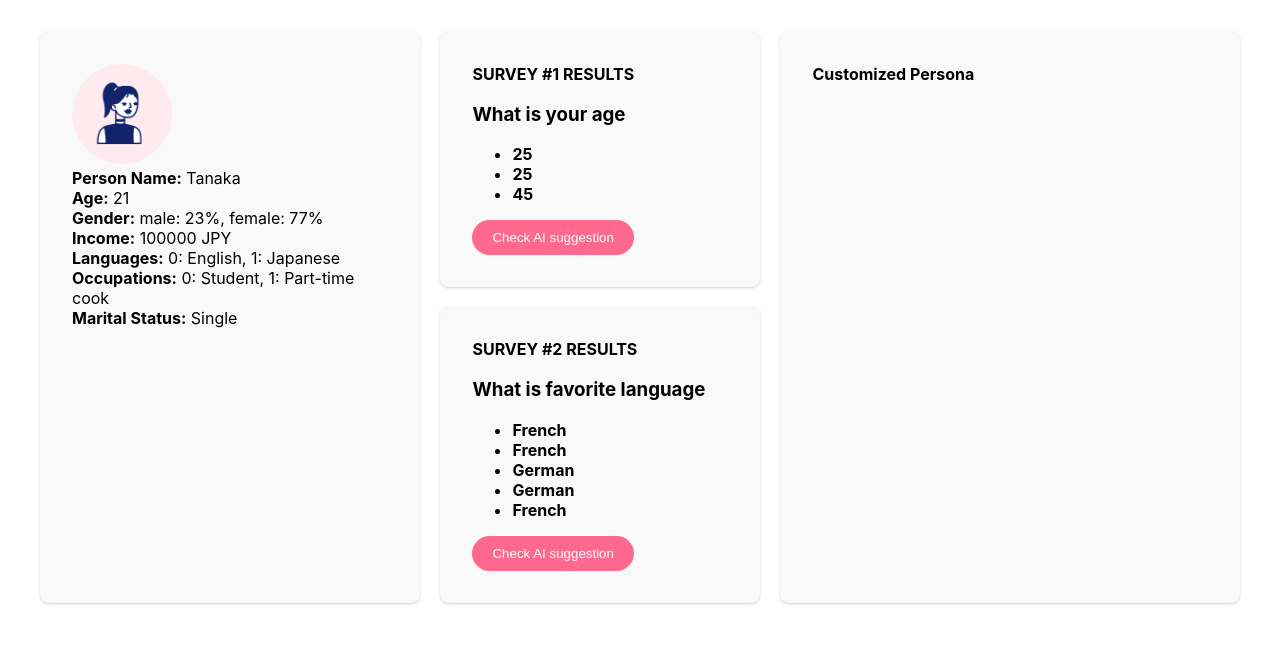
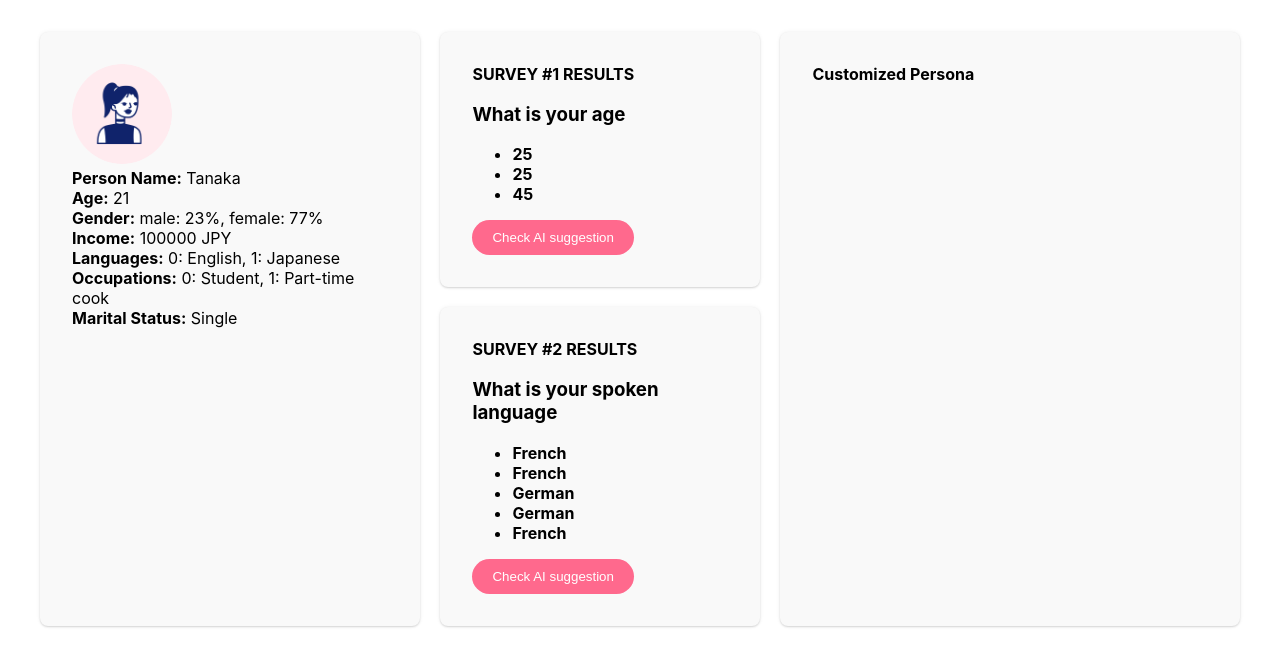
Before and after one commit to Anne-Lise/hackathon, a React (Create React App) app: page / in a window 1280 px wide. Shown: the top 666 px of the page. Built offline with nearby package versions, Linux system fonts and the light colour scheme; no server answers.

Commit message:
Update CSS

```diff
--- a/src/App.tsx
+++ b/src/App.tsx
@@ -23,7 +23,7 @@ const surveyData = [
   },
   {
     project: "project2",
-    question: "What is favorite language",
+    question: "What is your spoken language",
     answers: ["French", "French", "German", "German", "French"],
   },
 ];
@@ -69,7 +69,7 @@ Another example:
   You have surveyData as follows:
   {
     project: "project2",
-    question: "What is favorite language",
+    question: "What is your spoken language",
     answers: ["French", "French", "German", "German", "French"],
   }
   As the question is about the language of the people answering, you can replace the values in the "Languages" field of the persona.
@@ -200,9 +200,9 @@ Here are the two variables:
           <div>Customized Persona</div>
           <div>
             {displayOutput && isUpdated && (
-              <pre>
+              <p style={{fontFamily: "sans-serif", whiteSpace: "pre-wrap"}}>
                 {personaOutput}
-              </pre>
+              </p>
             )}
           </div>
         </div>
--- a/src/style.css
+++ b/src/style.css
@@ -60,10 +60,6 @@
     margin-top: auto;
 }
 
-.card-button:hover {
-    background-color: #45a049;
-}
-
 .input-card span {
     display: block;
     margin-bottom: 10px;
```
